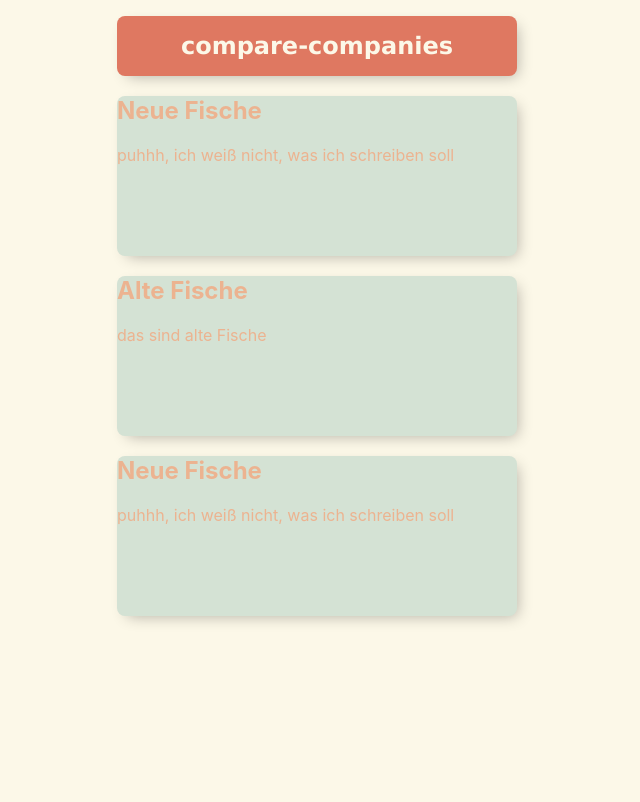
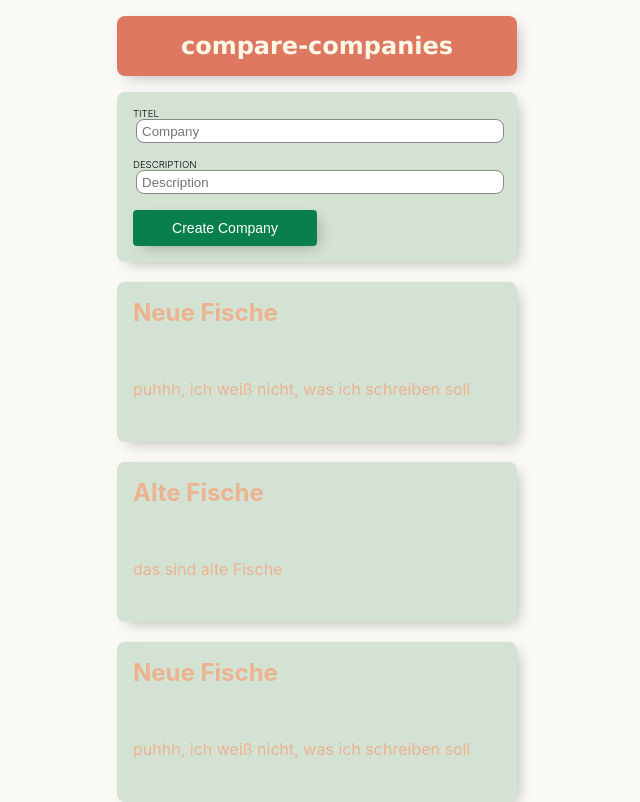
Before and after one commit to Torfeltorfel/NF-CompareCompanies, a React (Vite) app: page / in a window 1280 px wide. Shown: the whole page, without its empty margins (323-963 px from the left). Built offline with nearby package versions, Linux system fonts and the light colour scheme.

Commit message:
Log out input values

```diff
--- a/src/app/App.tsx
+++ b/src/app/App.tsx
@@ -1,6 +1,7 @@
 import React, { useState } from 'react';
 import Title from './components/Title/Title';
 import Card from './components/Card/Card';
+import NewCard from './components/NewCard/NewCard';
 
 function App(): JSX.Element {
   const [companies, setCompanies] = useState([
@@ -21,6 +22,7 @@ function App(): JSX.Element {
   return (
     <>
       <Title></Title>
+      <NewCard></NewCard>
       <main>
         {companies.map((company) => (
           <Card header={company.title} description={company.description}></Card>
--- a/src/app/components/Card/Card.module.css
+++ b/src/app/components/Card/Card.module.css
@@ -3,14 +3,16 @@
   box-shadow: 5px 5px 15px -5px rgba(0, 0, 0, 0.3);
   max-width: 35rem;
   min-width: 25rem;
-  height: 10rem;
+  min-height: 10rem;
   border-radius: 8px;
 }
 
 .card__header {
   color: #ecb390;
+  padding: 1rem;
 }
 
 .card__description {
   color: #ecb390;
+  padding: 1rem;
 }
--- /dev/null
+++ b/src/app/components/NewCard/NewCard.module.css
@@ -0,0 +1,43 @@
+.container {
+  background-color: #d4e2d4;
+  box-shadow: 5px 5px 15px -5px rgba(0, 0, 0, 0.3);
+  display: flex;
+  flex-wrap: nowrap;
+  flex-direction: column;
+  border-radius: 8px;
+  padding: 1rem;
+  gap: 1rem;
+}
+
+.input {
+  background-color: #fff;
+  height: 1.5rem;
+  margin-left: 3px;
+  padding: 0 5px;
+  width: 100%;
+  border: 1px solid #888;
+  border-radius: 8px;
+}
+
+.label {
+  font-size: 0.6rem;
+  text-transform: uppercase;
+  font-weight: 300;
+}
+
+.button {
+  display: inline-block;
+  width: 50%;
+  outline: 0;
+  appearance: none;
+  padding: 0 12px;
+  border: 0 solid transparent;
+  border-radius: 4px;
+  text-decoration: none;
+  background-color: rgb(9, 128, 76);
+  box-shadow: 5px 5px 15px -5px rgba(0, 0, 0, 0.3);
+  color: rgb(255, 255, 255);
+  font-size: 14px;
+  font-weight: 400;
+  height: 36px;
+}
--- /dev/null
+++ b/src/app/components/NewCard/NewCard.tsx
@@ -0,0 +1,40 @@
+import React, { useState } from 'react';
+import classes from './NewCard.module.css';
+
+function NewCard(): JSX.Element {
+  const [companyName, setCompanyName] = useState('');
+  const [companyDescription, setCompanyDescription] = useState('');
+
+  function handleSubmit(event: React.FormEvent<HTMLFormElement>) {
+    event.preventDefault();
+    console.log(companyName);
+    console.log(companyDescription);
+  }
+  return (
+    <form action="submit" className={classes.container} onSubmit={handleSubmit}>
+      <label className={classes.label}>
+        Titel
+        <input
+          type="text"
+          className={classes.input}
+          placeholder="Company"
+          value={companyName}
+          onChange={(event) => setCompanyName(event.target.value)}
+        />
+      </label>
+      <label className={classes.label}>
+        Description
+        <input
+          type="text"
+          className={classes.input}
+          placeholder="Description"
+          value={companyDescription}
+          onChange={(event) => setCompanyDescription(event.target.value)}
+        />
+      </label>
+      <input type="submit" value="Create Company" className={classes.button} />
+    </form>
+  );
+}
+
+export default NewCard;
--- a/src/app/globals.css
+++ b/src/app/globals.css
@@ -11,7 +11,7 @@ body {
     sans-serif;
   -webkit-font-smoothing: antialiased;
   -moz-osx-font-smoothing: grayscale;
-  background-color: #fcf8e8;
+  background-color: #faf9f5;
   display: flex;
   justify-content: center;
 }
```
